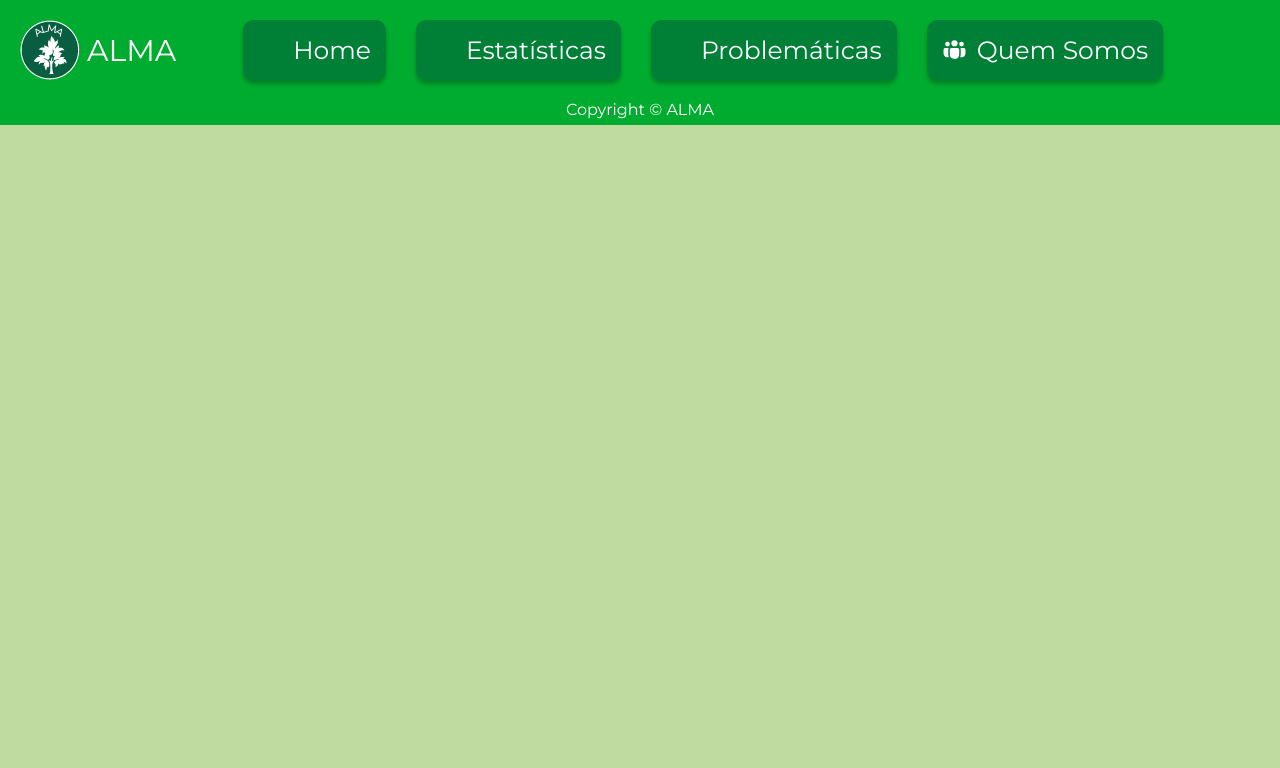
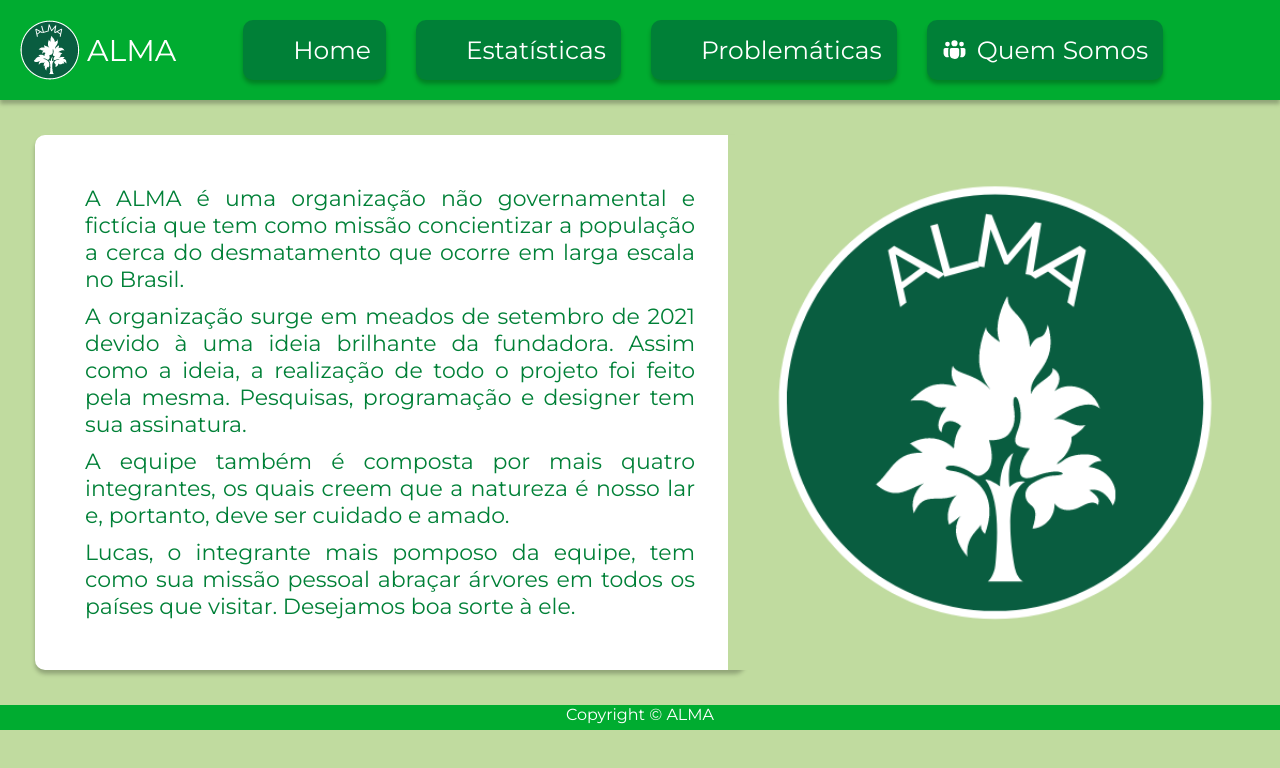
Before and after one commit to CC-UNIP-CAMPINAS/alma, a React (Create React App) app: page /quemsomos in a window 1280 px wide. Shown: the top 768 px of the page. Built offline with nearby package versions, Linux system fonts and the light colour scheme; some icons are missing.

Commit message:
feat: :sparkles: término de estatísticas, implementação de rotas e componentes faltantes, término de quem somos

```diff
--- a/src/components/App.js
+++ b/src/components/App.js
@@ -4,7 +4,10 @@ import { BarraNavegacao } from "./BarraNavegação";
 import PaginaInicial from "./PaginaInicial";
 import { BrowserRouter, Switch, Route } from "react-router-dom";
 import { Estatistica } from "./Estatisticas";
-import { Rodape } from "./Rodape";
+import { Rodape } from "./Rodape/index";
+import { Problematicas} from "./Problematicas";
+import { QuemSomos} from "./QuemSomos";
+
 
 function App() {
   return (
@@ -14,6 +17,8 @@ function App() {
         <Switch>
           <Route exact path="/" component={PaginaInicial} />
           <Route exact path="/estatistica" component={Estatistica} />
+          <Route exact path="/problematicas" component={Problematicas} />
+          <Route exact path="/quemsomos" component={QuemSomos} />
         </Switch>
         <Rodape></Rodape>
       </BrowserRouter>
--- a/src/components/BarraNavegação/index.jsx
+++ b/src/components/BarraNavegação/index.jsx
@@ -18,10 +18,10 @@ export function BarraNavegacao() {
                 <Link to="/estatistica">
                     <Botao texto="Estatísticas" classeDoBotao="botao" icon="whh:statistics"></Botao>
                 </Link>
-                <Link to="/estatistica">
+                <Link to="/problematica">
                     <Botao texto="Problemáticas" classeDoBotao="botao" icon="ic:baseline-sync-problem"></Botao>
                 </Link>
-                <Link to="/estatistica">
+                <Link to="/quemsomos">
                     <Botao texto="Quem Somos" classeDoBotao="botao" icon="fluent:people-team-16-filled"></Botao>
                 </Link>
             </div>
--- a/src/components/Estatisticas/index.jsx
+++ b/src/components/Estatisticas/index.jsx
@@ -6,6 +6,19 @@ import mapa from "../../assets/img/mapa.png";
 export function Estatistica() {
   return (
     <div className="estatistica">
+      <div className="topicos">
+        <ul className="lista-topicos">
+          <li>De acordo com a pesquisa, o desmatamento acumulado nos últimos 11
+          meses, de agosto de 2020 até junho de 2021, chegou a 8.381 km²;</li>
+        <li> Os estados mais desmatados são o Pará e o Amazonas;</li>
+        <li>
+          A taxa de desmatamento de maio de 2021 em comparação ao mesmo período
+          do ano passado aumentou 70%. A área desmatada, de 1.125 km², equivale
+          a uma floresta quase do tamanho do município do Rio de Janeiro e foi o
+          maior saldo da série histórica para o mês dos últimos 10 anos.
+        </li>
+        </ul>
+      </div>
       <div className="conteinermapa">
         <div>
           <img src={mapa} alt="mapa"></img>
--- a/src/components/Estatisticas/styles.css
+++ b/src/components/Estatisticas/styles.css
@@ -1,21 +1,41 @@
 .estatistica {
   flex: 1;
   display: flex;
-    justify-content: flex-end;
+  justify-content: space-between;
   align-items: center;
   padding: 45px;
   color: #fff;
+}
 
+.topicos {
+height: 415px;
+width: 750px;
+padding: 25px;
+align-items: right;
+background: #ffffff;
+box-shadow: 0px 4px 4px rgba(0, 0, 0, 0.25);
+border-radius: 10px;
+border: none;
+outline: none;
+color: #008037;
+font-size: 22px;
+}
 
+.topicos .lista-topicos {
+    padding: 25px;
+    text-align: justify;
+}
+
+.topicos .lista-topicos li:not(:first-child){
+    margin-top: 10px
 }
 
 .conteinermapa {
   display: flex;
-
 }
 
 .conteinermapa img {
-    height: 390px
+  height: 390px;
 }
 .conteinermapa .fonte {
   text-align: center;
--- /dev/null
+++ b/src/components/Problematicas/index.jsx
@@ -0,0 +1,10 @@
+import React from "react";
+import "./styles.css";
+
+export function Problematicas() {
+  return (
+    <div>
+
+    </div>
+  );
+}
--- /dev/null
+++ b/src/components/QuemSomos/index.jsx
@@ -0,0 +1,38 @@
+import React from "react";
+import "./styles.css";
+import alma from "../../assets/img/alma.png";
+
+export function QuemSomos() {
+  return (
+    <div className="quemsomos">
+      <div className="quadro">
+        <ul className="texto">
+          <p>
+            A ALMA é uma organização não governamental e fictícia que tem como
+            missão concientizar a população a cerca do desmatamento que ocorre
+            em larga escala no Brasil.
+          </p>
+          <p>
+            A organização surge em meados de setembro de 2021 devido à uma ideia
+            brilhante da fundadora. Assim como a ideia, a realização de todo o
+            projeto foi feito pela mesma. Pesquisas, programação e designer tem
+            sua assinatura.
+          </p>
+          <p>
+            A equipe também é composta por mais quatro integrantes, os quais
+            creem que a natureza é nosso lar e, portanto, deve ser cuidado e
+            amado.
+          </p>
+          <p>
+            Lucas, o integrante mais pomposo da equipe, tem como sua missão
+            pessoal abraçar árvores em todos os países que visitar. Desejamos
+            boa sorte à ele.
+          </p>
+        </ul>
+      </div>
+      <div className="conteinerimagem">
+        <img src={alma} alt="alma"></img>
+      </div>
+    </div>
+  );
+}
--- /dev/null
+++ b/src/components/QuemSomos/styles.css
@@ -0,0 +1,28 @@
+.quemsomos {
+  margin: 35px;
+  display: flex;
+}
+
+.quadro {
+  width: 800px;
+  background: #ffffff;
+  box-shadow: 0px 4px 4px rgba(0, 0, 0, 0.25);
+  border-radius: 10px;
+  color: #008037;
+  font-size: 22px;
+}
+
+.texto {
+  padding: 50px;
+  text-align: justify;
+}
+
+.texto p:not(:first-child) {
+  margin-top: 10px;
+}
+
+.conteinerimagem {
+    display: flex;
+  flex: 1;
+  justify-content: center;
+}
```
Also changed, not shown: src/assets/img/alma.png (added), src/components/Problematicas/styles.css (added). Lines whose indentation alone changed are shown as unchanged.
